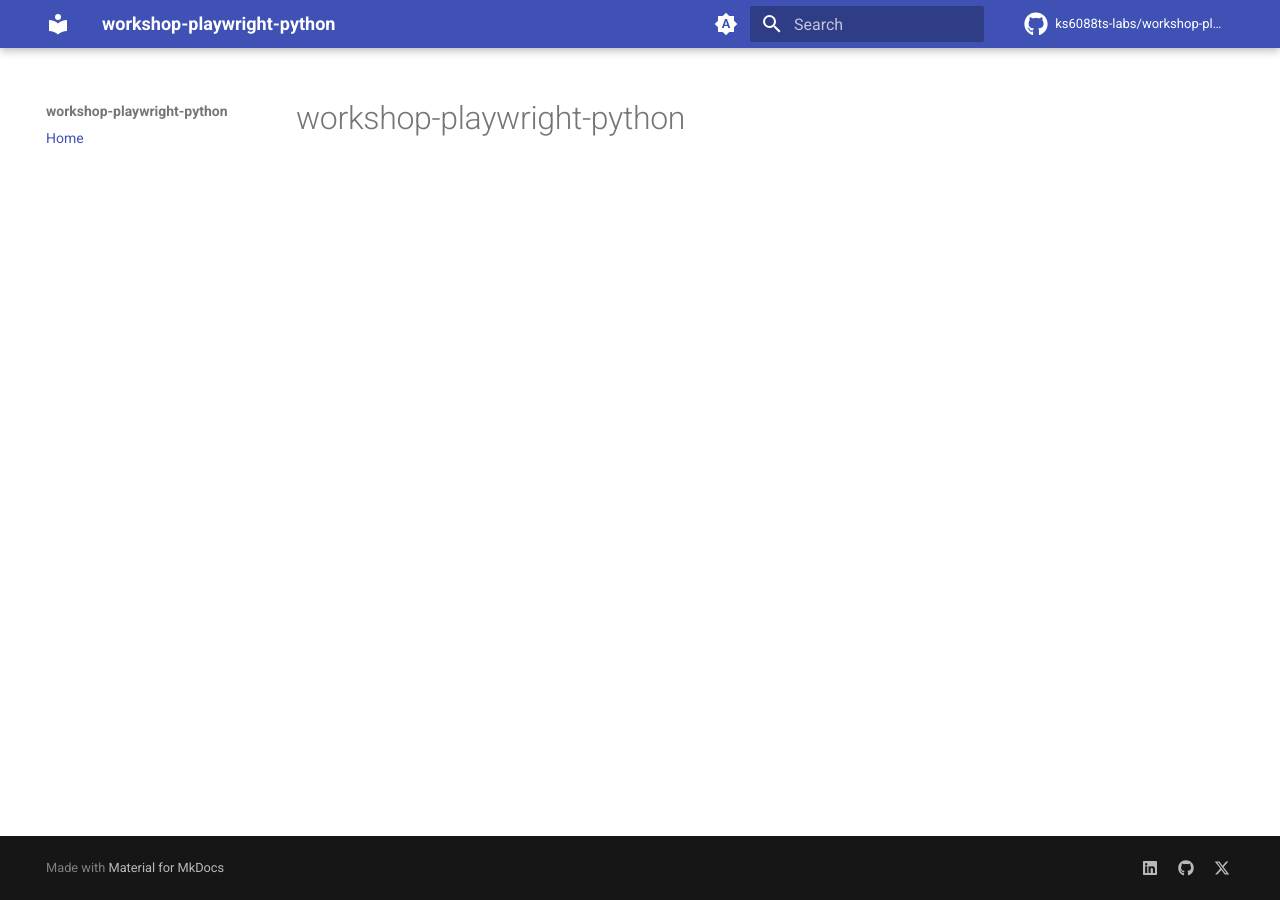
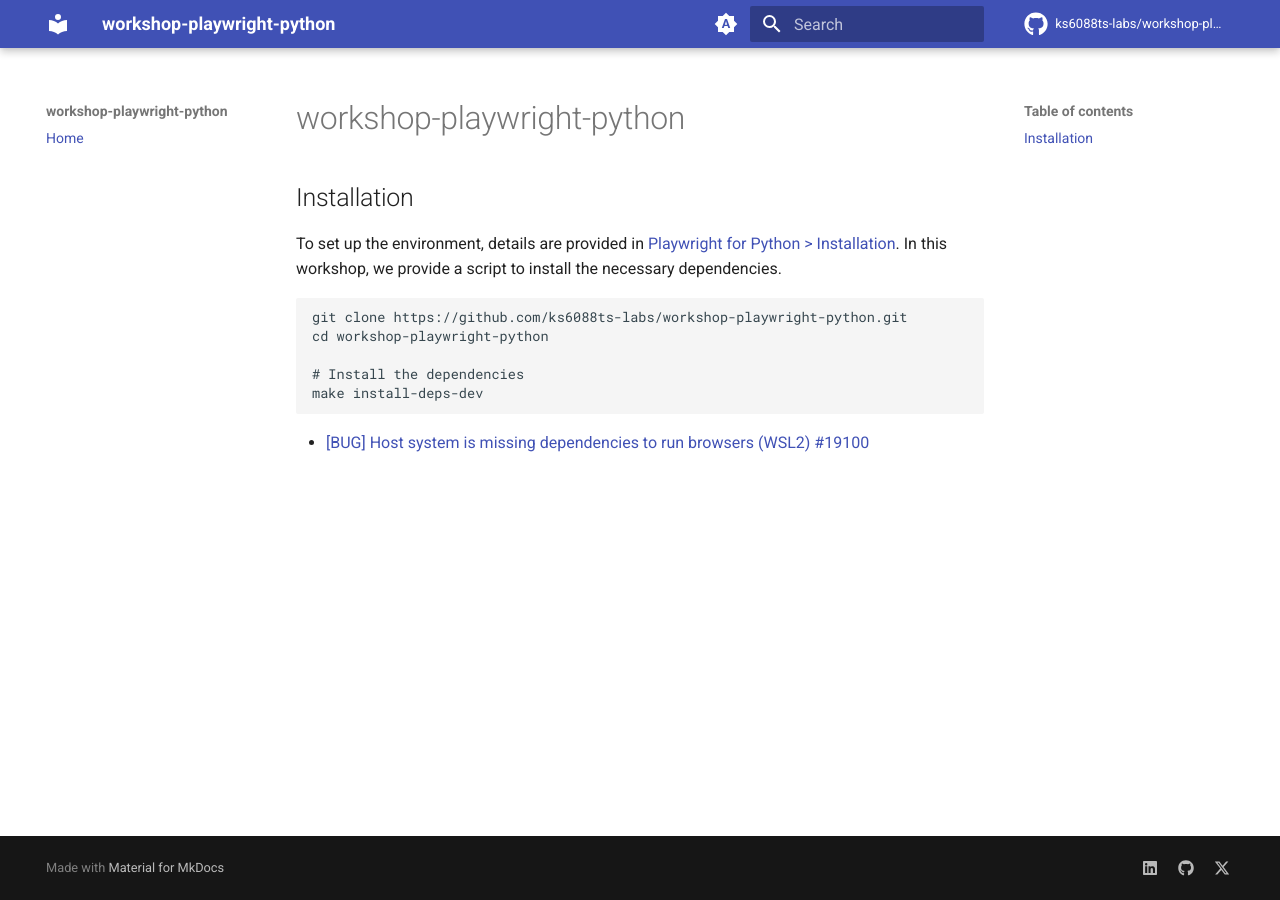
Before and after one commit to ks6088ts-labs/workshop-playwright-python, an MkDocs documentation site: the page built from docs/index.md, in a window 1280 px wide. Built offline with MkDocs 1.6.1 and Material for MkDocs 9.7.7, drawn with Linux system fonts in a browser that asks for light colours; comment, search, counter and statistics services are not loaded.

````diff
--- a/docs/index.md
+++ b/docs/index.md
@@ -1 +1,16 @@
 # workshop-playwright-python
+
+## Installation
+
+To set up the environment, details are provided in [Playwright for Python > Installation](https://playwright.dev/python/docs/intro).
+In this workshop, we provide a script to install the necessary dependencies.
+
+```bash
+git clone https://github.com/ks6088ts-labs/workshop-playwright-python.git
+cd workshop-playwright-python
+
+# Install the dependencies
+make install-deps-dev
+```
+
+- [[BUG] Host system is missing dependencies to run browsers (WSL2) #19100](https://github.com/microsoft/playwright/issues/19100)
--- a/pyproject.toml
+++ b/pyproject.toml
@@ -5,6 +5,7 @@ description = "A GitHub template repository for Python"
 readme = "README.md"
 requires-python = ">=3.10"
 dependencies = [
+    "playwright>=1.52.0",
     "pytest-playwright>=0.7.0",
 ]
 
````
Also changed, not shown: 3 other files.
